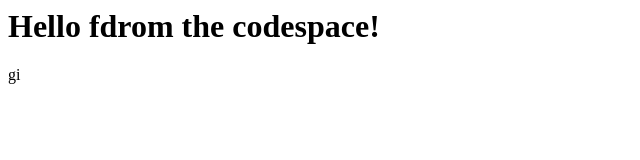
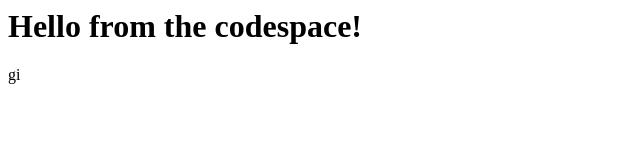
Before and after one commit to norbertspivak/skills-code-with-codespaces, a plain HTML site: page index.html in a window 1280 px wide. Shown: the whole page, without its empty margins (0-640 px from the left). Drawn offline with Linux system fonts and the light colour scheme.

Commit message:
Update index.html

```diff
--- a/index.html
+++ b/index.html
@@ -1,4 +1,4 @@
 <html>
-  <h1>Hello fdrom the codespace!</h1>
+  <h1>Hello from the codespace!</h1>
 </html>
 gi
```
